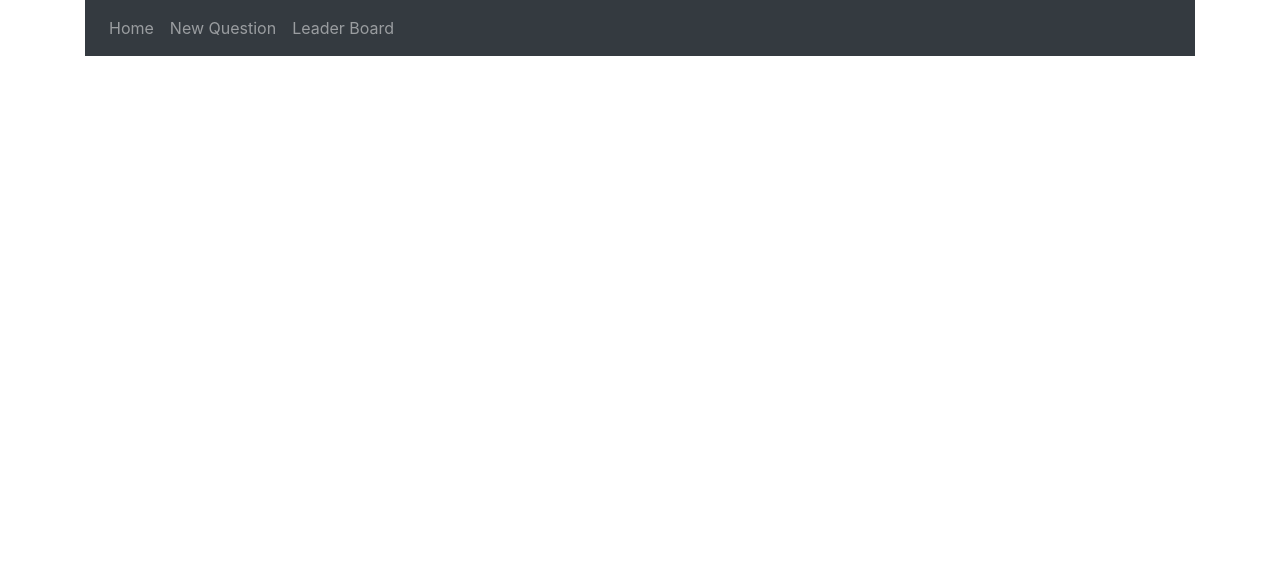
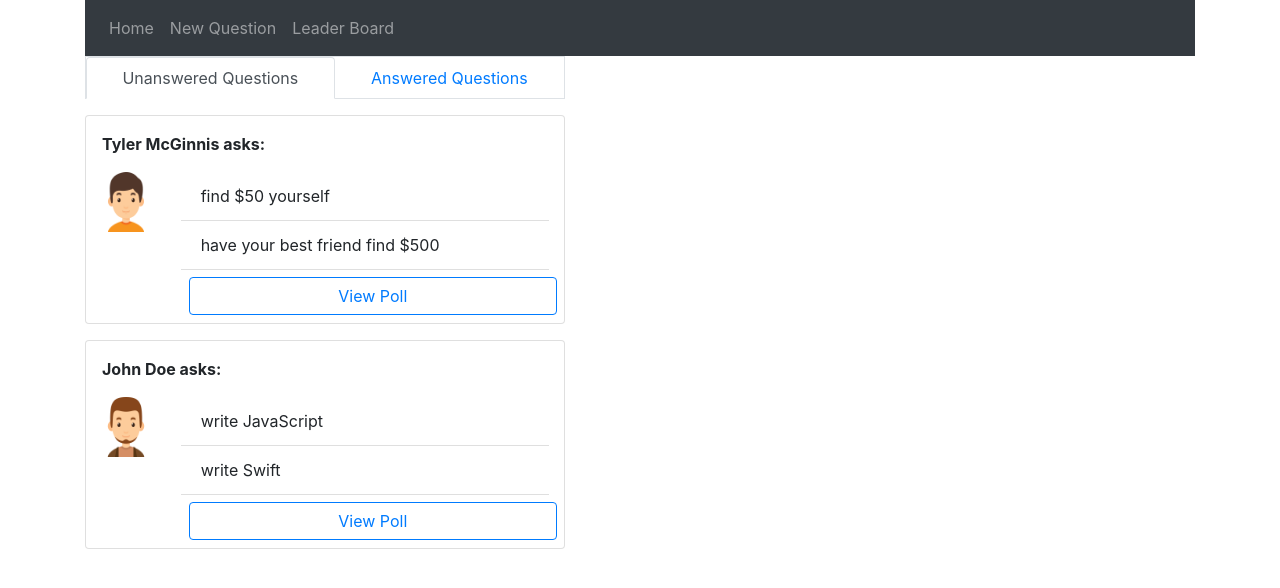
Before and after one commit to rbaheti/would-you-rather, a React (Create React App) app: page / in a window 1280 px wide. Shown: the top 588 px of the page. Built offline with nearby package versions, Linux system fonts and the light colour scheme.

Commit message:
feat: Added Poll Stats page with working UI and logic

```diff
--- a/src/App.js
+++ b/src/App.js
@@ -8,6 +8,7 @@ import Home from "./Components/Home";
 import LeaderBoard from "./Components/LeaderBoard";
 import NewQuestion from "./Components/NewQuestion";
 import Vote from "./Components/Vote";
+import PollStats from "./Components/PollStats";
 import {handleInitialData} from "./actions/shared";
 
 class App extends Component {
@@ -23,10 +24,11 @@ class App extends Component {
           <div className="container">
             <NavBar />
             <div>
-              <Route path="/home" exact component={Home} />
+              <Route path="/" exact component={Home} />
               <Route path="/leaderboard" exact component={LeaderBoard} />
               <Route path="/new" exact component={NewQuestion} />
               <Route path="/view-poll/:qid" exact component={Vote} />
+              <Route path="/poll-stats/:qid" exact component={PollStats} />
             </div>
           </div>
         </Fragment>
--- /dev/null
+++ b/src/Components/PollStats.jsx
@@ -0,0 +1,89 @@
+import React, {Component} from "react";
+import {connect} from "react-redux";
+import {Card, Container, Row, Col, ProgressBar} from "react-bootstrap";
+import {getAvatar} from "../utils/helper";
+
+import {saveQuestionAnswer} from "../utils/api";
+import {handleInitialData} from "../actions/shared";
+
+class PollStats extends Component {
+
+  constructor(props) {
+    super(props);
+    this.answerChoice = null;
+  }
+
+  handleOnSubmit = (e, question) => {
+    e.preventDefault();
+    const {authedUser} = this.props;
+    const qid = question.id;
+    const answer = this.answerChoice.id === "questionText1" ? "optionOne" : "optionTwo";
+
+    saveQuestionAnswer({authedUser, qid, answer})
+      .then(this.props.dispatch(handleInitialData()));
+  }
+
+  render() {
+    const {questions, users} = this.props;
+    if (questions === undefined || users === undefined) {
+      return <p>Questions OR Users array is undefined!</p>;
+    }
+    const qid = this.props.match.params.qid;
+    const question = questions[qid];
+    if (question === undefined) return null;
+
+    question.user = users[question.author];
+
+    const image = getAvatar(question.user.avatarURL);
+    const name = question.user.name;
+    const questionText1 = question.optionOne.text.toLowerCase();
+    const questionText2 = question.optionTwo.text.toLowerCase();
+
+    // Find this question's stats
+    const optionOneVotes = question.optionOne.votes.length;
+    const optionTwoVotes = question.optionTwo.votes.length;
+    const total = optionOneVotes + optionTwoVotes;
+    const optionOneVotesShare = Math.floor(optionOneVotes / total * 100);
+    const optionTwoVotesShare = Math.floor(optionTwoVotes / total * 100);
+
+    return (
+      <Card style={{width: "30rem"}} className="my-3">
+        <Container>
+          <Row className="p-3">
+            <strong>Asked by {name}</strong>
+          </Row>
+          <Row>
+            <Col sm={2}>
+              <img src={image} alt={question.user.avatarURL} width="50" height="60"/>
+            </Col>
+            <Col>
+              <h5>Results:</h5>
+              <Card className="my-3">
+                <Container>
+                  <p>Would you rather {questionText1}</p>
+                  <ProgressBar style={{height: "1.5rem"}} variant="info" now={optionOneVotesShare} label={`${optionOneVotesShare}%`}/>
+                  <div className="text-center">{optionOneVotes} out of {total}</div>
+                </Container>
+              </Card>
+              <Card className="my-3">
+                <Container>
+                  <p>Would you rather {questionText2}</p>
+                  <ProgressBar style={{height: "1.5rem"}} variant="info" now={optionTwoVotesShare} label={`${optionTwoVotesShare}%`}/>
+                  <div className="text-center">{optionTwoVotes} out of {total}</div>
+                </Container>
+              </Card>
+            </Col>
+          </Row>
+        </Container>
+      </Card>
+    );
+  }
+}
+
+const mapSateToProps = state => ({
+  users: state.users,
+  questions: state.questions,
+  authedUser: state.authedUser
+});
+
+export default connect(mapSateToProps)(PollStats);
--- a/src/Components/QuestionsList.jsx
+++ b/src/Components/QuestionsList.jsx
@@ -14,23 +14,32 @@ class QuestionsList extends Component {
   }
 
   state = {
-    redirect: false
+    redirectToStats: false,
+    redirectToPoll: false
   }
 
-  renderRedirect = id => {
-    if (this.state.redirect) {
+  renderRedirectToPoll = id => {
+    if (this.state.redirectToPoll) {
       return <Redirect to={`/view-poll/${id}`} />;
     }
     return null;
   }
 
-  handleOnSubmit = e => {
+  renderRedirectToStats = id => {
+    if (this.state.redirectToStats) {
+      return <Redirect to={`/poll-stats/${id}`} />;
+    }
+    return null;
+  }
+
+  handleOnSubmit = (e, answeredTabKeySelected) => {
     e.preventDefault();
-    this.setState({redirect: true});
+    answeredTabKeySelected ? this.setState({redirectToStats: true}) : this.setState({redirectToPoll: true});
+    // this.setState({redirect: true});
   }
 
   render() {
-    const {question} = this.props;
+    const {question, answeredTabKey} = this.props;
 
     const image = getAvatar(question.user.avatarURL);
     const name = question.user.name;
@@ -39,7 +48,8 @@ class QuestionsList extends Component {
 
     return (
       <div>
-        {this.renderRedirect(question.id)}
+        {this.renderRedirectToPoll(question.id)}
+        {this.renderRedirectToStats(question.id)}
         <Card style={{width: "30rem"}} className="my-3">
           <Container>
             <Row className="p-3">
@@ -54,7 +64,7 @@ class QuestionsList extends Component {
                   <ListGroupItem>{questionText1}</ListGroupItem>
                   <ListGroupItem>{questionText2}</ListGroupItem>
                 </ListGroup>
-                <button type="button" className="btn btn-outline-primary btn-block m-2" onClick={this.handleOnSubmit}>View Poll</button>
+                <button type="button" className="btn btn-outline-primary btn-block m-2" onClick={e => this.handleOnSubmit(e, answeredTabKey)}>View Poll</button>
               </Col>
             </Row>
           </Container>
--- a/src/Components/Vote.jsx
+++ b/src/Components/Vote.jsx
@@ -1,8 +1,9 @@
 import React, {Component} from "react";
 import {connect} from "react-redux";
 import {Card, Container, Row, Col, Form} from "react-bootstrap";
+import {Redirect} from "react-router-dom";
+
 import {getAvatar} from "../utils/helper";
-
 import {saveQuestionAnswer} from "../utils/api";
 import {handleInitialData} from "../actions/shared";
 
@@ -13,11 +14,24 @@ class Vote extends Component {
     this.answerChoice = null;
   }
 
+  state = {
+    redirect: false
+  }
+
+  renderRedirect = id => {
+    if (this.state.redirect) {
+      return <Redirect to={`/poll-stats/${id}`} />;
+    }
+    return null;
+  }
+
   handleOnSubmit = (e, question) => {
     e.preventDefault();
     const {authedUser} = this.props;
     const qid = question.id;
     const answer = this.answerChoice.id === "questionText1" ? "optionOne" : "optionTwo";
+
+    this.setState({redirect: true});
 
     saveQuestionAnswer({authedUser, qid, answer})
       .then(this.props.dispatch(handleInitialData()));
@@ -30,9 +44,9 @@ class Vote extends Component {
     }
     const qid = this.props.match.params.qid;
     const question = questions[qid];
+    if (question === undefined) return null;
+
     question.user = users[question.author];
-
-    if (question === undefined) return null;
 
     const image = getAvatar(question.user.avatarURL);
     const name = question.user.name;
@@ -40,6 +54,8 @@ class Vote extends Component {
     const questionText2 = question.optionTwo.text;
 
     return (
+      <div>
+        {this.renderRedirect(question.id)}
         <Card style={{width: "30rem"}} className="my-3">
           <Container>
             <Row className="p-3">
@@ -50,7 +66,7 @@ class Vote extends Component {
                 <img src={image} alt={question.user.avatarURL} width="50" height="60"/>
               </Col>
               <Col>
-              <p>Would You Rather...</p>
+                <strong>Would You Rather...</strong>
                 <Form.Check
                   type={"radio"}
                   id={"questionText1"}
@@ -70,6 +86,7 @@ class Vote extends Component {
             </Row>
           </Container>
         </Card>
+      </div>
     );
   }
 }
```
Lines whose indentation alone changed are shown as unchanged.
